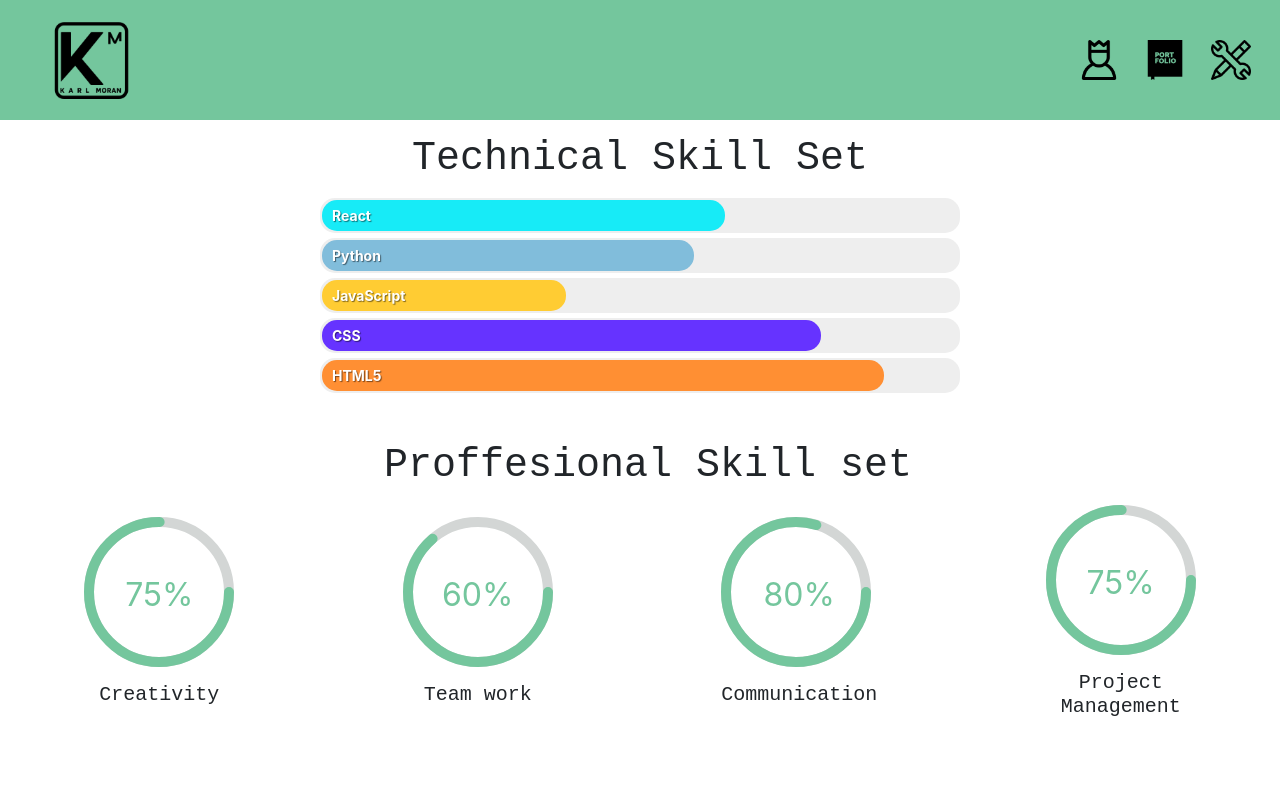
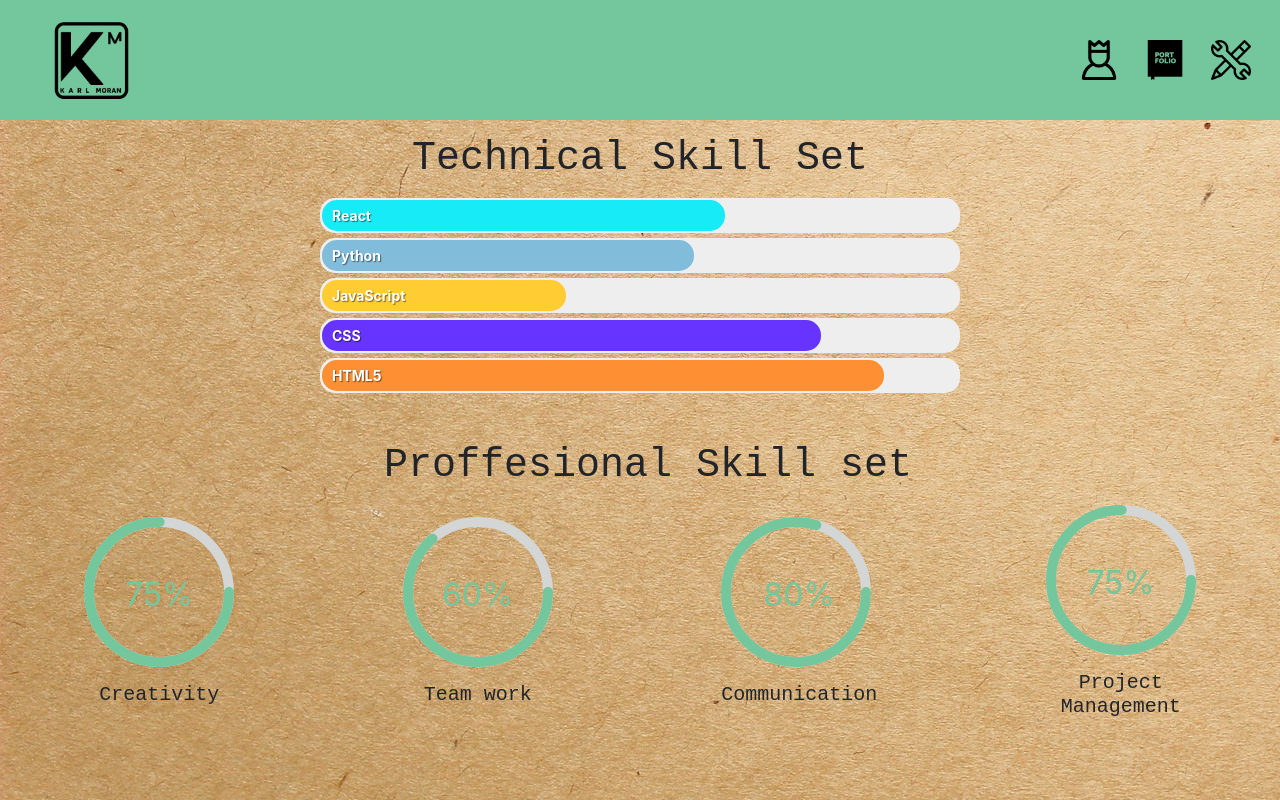
Before and after one commit to KarlMoran/KM, a website: page skill.html in a window 1280 px wide. Shown: the top 800 px of the page. Drawn offline with nearby package versions, Linux system fonts and the light colour scheme; a web font is replaced by a local one.

Commit message:
Fixed links and added background image

```diff
--- a/asset/style.css
+++ b/asset/style.css
@@ -138,8 +138,13 @@ ul.social {
     box-shadow: 0px 12px 30px 0px rgba(0, 0, 0, 0.2);
     transition: all 800ms cubic-bezier(0.19, 1, 0.22, 1);
 }
+
 .background {
     background-image: url("../asset/images/green-753533.png");
+}
+
+.background-s{
+    background-image: url("../asset/images/hd-wallpaper-g7eb6ba4e3_1920.jpg");
 }
 
 
--- a/skill.html
+++ b/skill.html
@@ -26,7 +26,7 @@
   </head>
 
 
-  <body>
+  <body class="background-s">
     <nav class="navbar navbar-expand-lg navbar-light">
         <a class="navbar-brand" href="#"><img src="asset/images/Km.png" class="km-logo"></a>
         <button class="navbar-toggler" type="button" data-toggle="collapse" data-target="#navbarSupportedContent" aria-controls="navbarSupportedContent" aria-expanded="false" aria-label="Toggle navigation">
```
Also changed, not shown: about.html (+6 -1 lines), asset/images/hd-wallpaper-g7eb6ba4e3_1920.jpg (added).
